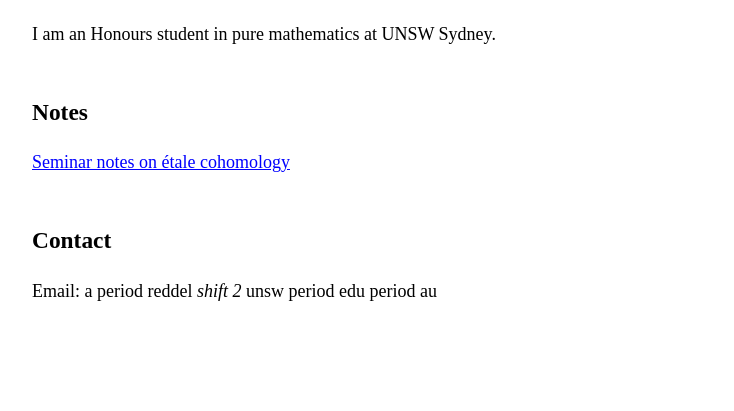
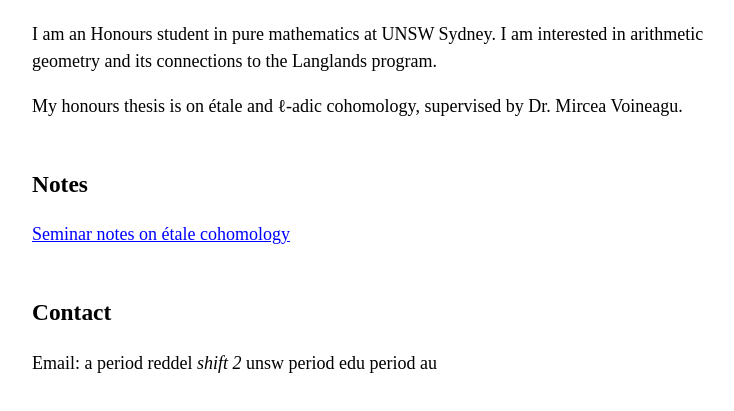
Before and after one commit to alexreddel/alexreddel.github.io, a plain HTML site: page index.html in a window 1280 px wide. Shown: the part 97-508 px from the top of the page, without its empty margins (258-992 px from the left). Drawn offline with Linux system fonts and the light colour scheme.

Commit message:
Update index.html

```diff
--- a/index.html
+++ b/index.html
@@ -16,6 +16,11 @@
 
     <p>
         I am an Honours student in pure mathematics at UNSW Sydney.
+        I am interested in arithmetic geometry and its connections to the Langlands program.
+    </p>
+
+    <p>
+        My honours thesis is on étale and ℓ-adic cohomology, supervised by Dr. Mircea Voineagu.
     </p>
 
     <h2>Notes</h2>
```
